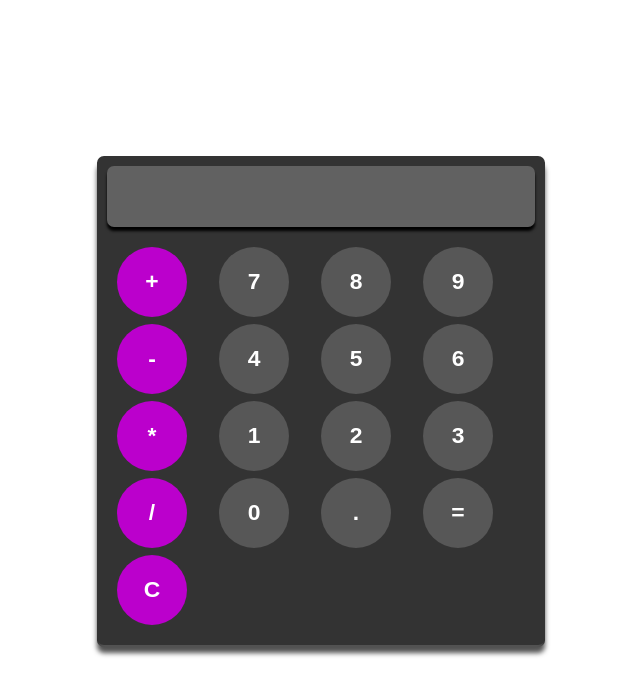
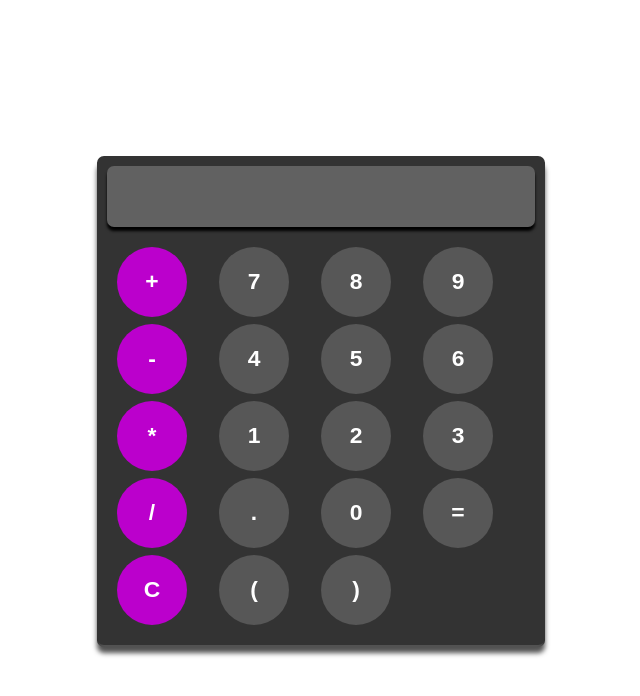
Before and after one commit to Odejide-Oluwafemi/calculate-it, a React (Vite) app: page / in a window 1280 px wide. Shown: the top 696 px of the page, without its empty margins (319-959 px from the left). Built offline with nearby package versions, Linux system fonts and the light colour scheme.

Commit message:
added parenthesis keys

```diff
--- a/src/App.jsx
+++ b/src/App.jsx
@@ -46,10 +46,12 @@ export default function CalculateIt()
     <Key value='2' handleClick={addToScreen} />,
     <Key value='3' handleClick={addToScreen} />,
     <Key value='/' handleClick={addToScreen} />,
+    <Key value='.' handleClick={addToScreen} />,
     <Key value='0' handleClick={addToScreen} />,
-    <Key value='.' handleClick={addToScreen} />,
     <Key value='=' handleClick={computeAndUpdateScreen} />,
     <Key value='C' handleClick={clearScreen} />,
+    <Key value='(' handleClick={addToScreen} />,
+    <Key value=')' handleClick={addToScreen} />,
   ];
 
   return(
```
